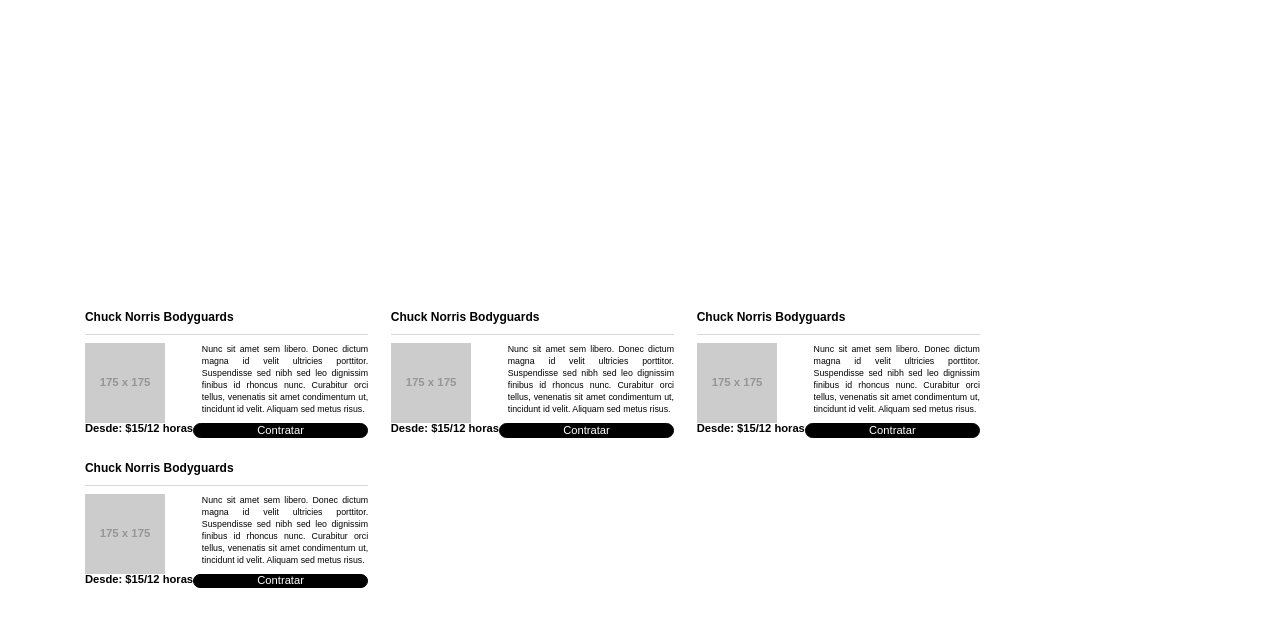
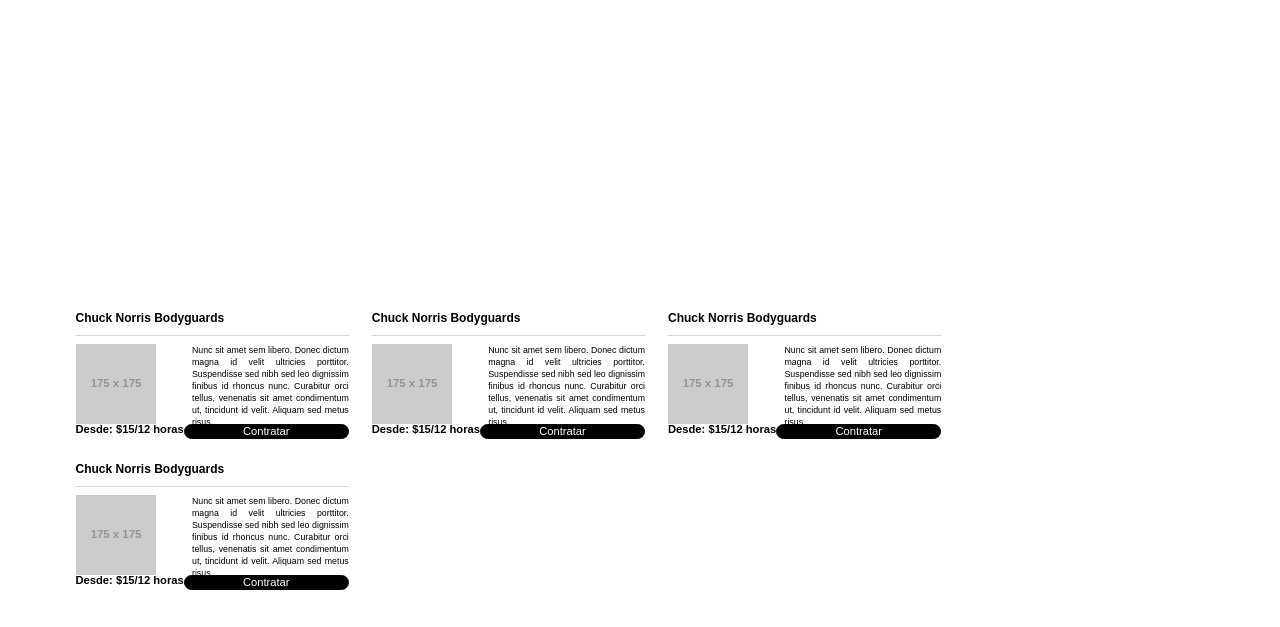
Before and after one commit to richbm10/Jedi-Training-Akurey, a website: page pixel-perfect/src/app/pages/index.html in a window 1280 px wide. Shown: the part 173-800 px from the top of the page. Drawn offline with nearby package versions, Linux system fonts and the light colour scheme; files that its build step writes are made by us from their sources; placeholder pictures from the web are drawn by us.

Commit message:
[contract-service-canvas]

```diff
--- a/pixel-perfect/src/app/pages/index.html
+++ b/pixel-perfect/src/app/pages/index.html
@@ -23,7 +23,6 @@
                 <input type="text" placeholder="Buscar por Ubicación" />
             </section>
 
-            <section id="contract-service-container">
             <ul id="contract-service-canvas" class="flex-container-col-A">
                 <li class="contract-service">
                     <h2 class="contract-service__header text-A">Chuck Norris Bodyguards</h2>
@@ -66,7 +65,6 @@
                     <div class="button text-B">Contratar</div>
                 </li>
             </ul>
-            </section>
         </main>
 
         <footer class="flex-container-col-B">
--- a/pixel-perfect/src/app/styles/components/contract-service.scss
+++ b/pixel-perfect/src/app/styles/components/contract-service.scss
@@ -54,8 +54,9 @@
     }
 }
 
-#contract-service-container {
+#contract-service-canvas {
     padding: 5% 0;
+    width: 100%;
 }
 
 @media only screen and (min-width: 360px) {
@@ -77,10 +78,11 @@
 @media only screen and (min-width: 768px) {
     .contract-service {
         grid-template-columns: 30vw 30vw;
-        grid-template-columns: fit-content(175px) fit-content(175px);
+        grid-template-columns: fit-content(165px) fit-content(165px);
         grid-template-rows: 2vh 2vh 20vh 4vh;
     }
-    #contract-service-container {
+    #contract-service-canvas {
+        flex-flow: row wrap;
         max-width: 1280px;
     }
 }
@@ -88,13 +90,10 @@
 @media only screen and (min-width: 1024px) {
     .contract-service {
         grid-template-columns: 30vw 30vw;
-        grid-template-columns: fit-content(175px) fit-content(175px);
+        grid-template-columns: fit-content(165px) fit-content(165px);
         grid-template-rows: 2vh 2vh 10vh 2vh;
         .contract-service__text {
             line-height: 0.75rem;
         }
     }
-    #contract-service-canvas {
-        flex-flow: row wrap;
-    }
 }
--- a/pixel-perfect/src/app/styles/pages/index.scss
+++ b/pixel-perfect/src/app/styles/pages/index.scss
@@ -16,9 +16,9 @@
 #content {
     overflow: hidden;
     padding-top: 12vh;
-    width: 100%;
     main {
         overflow: inherit;
         padding-bottom: 5vh;
+        width: 90vw;
     }
 }
```
Also changed, not shown: pixel-perfect/dist/index.html, pixel-perfect/dist/main.css. Lines whose indentation alone changed are shown as unchanged.
